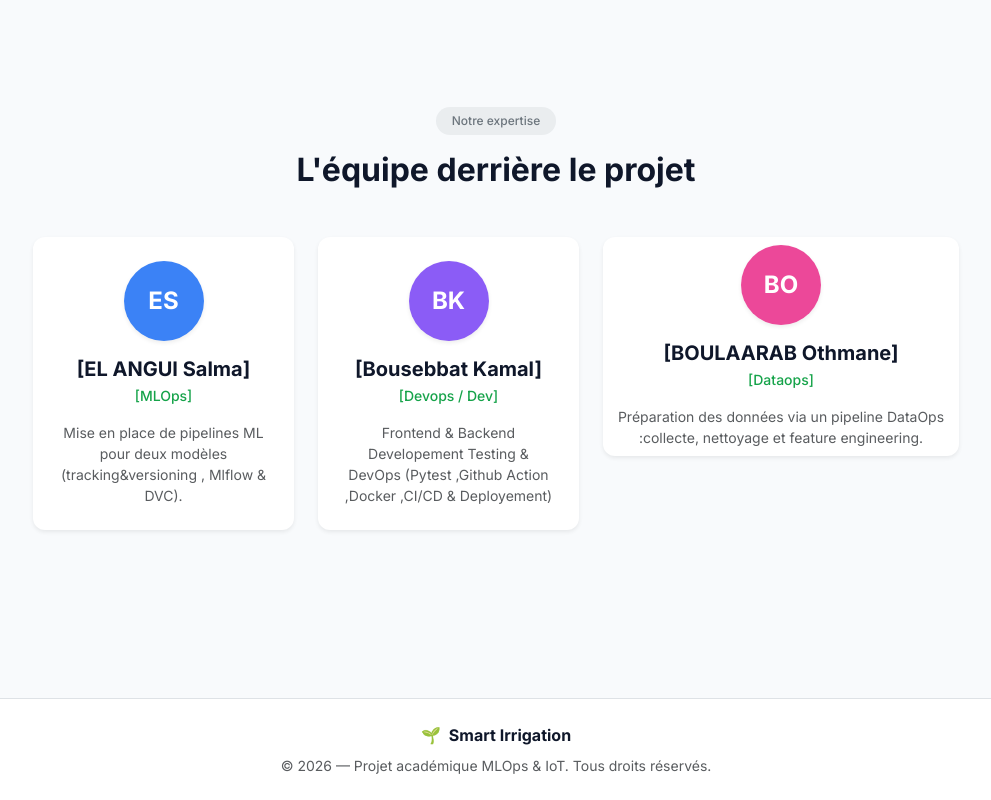
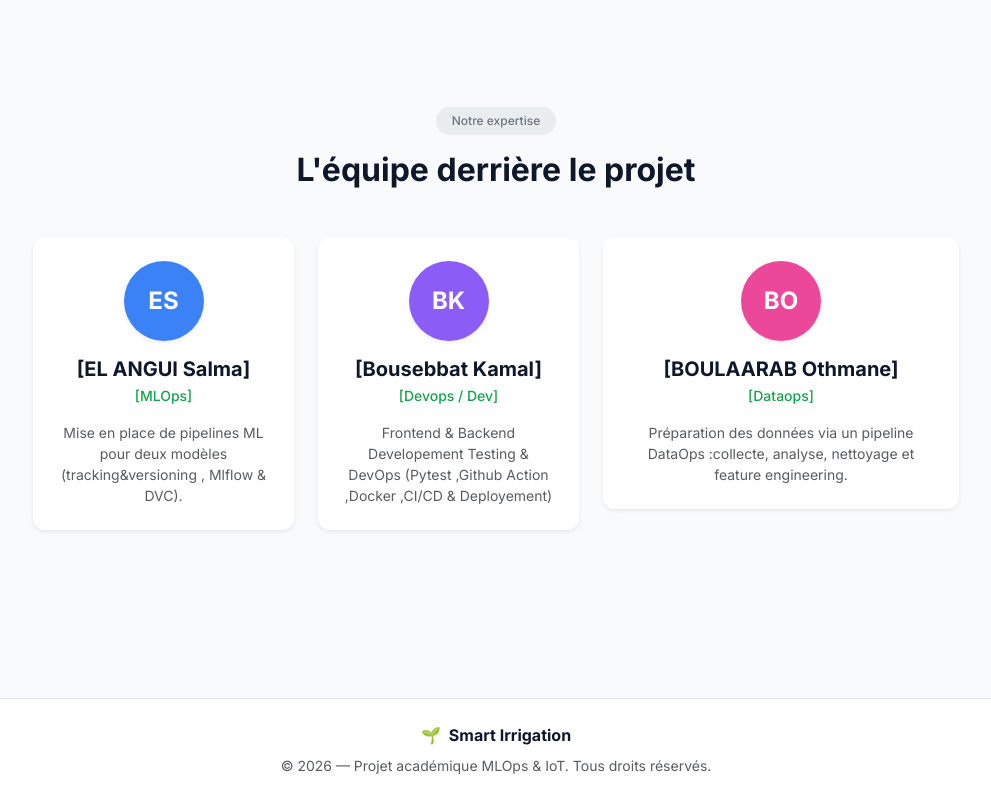
Before and after one commit to S6-IASD/Smart-Irrigation, a React (Vite) app in the folder front-end/: page / in a window 1280 px wide. Shown: the part 1268-2068 px from the top of the page, without its empty margins (144-1135 px from the left). Built offline with nearby package versions, Linux system fonts and the light colour scheme; no server answers.

Commit message:
Modify description in Bob Smith's card
Updated the description text for Bob Smith's placeholder card.

```diff
--- a/front-end/src/pages/Home.jsx
+++ b/front-end/src/pages/Home.jsx
@@ -132,13 +132,13 @@ const Home = () => {
 
             {/* Bob Smith Placeholder */}
             <Col md={4} lg={4} className="mb-4">
-              <Card className="border-0 shadow-sm text-center p-2 hover-card" style={{ borderRadius: '16px' }}>
+              <Card className="border-0 shadow-sm text-center p-4 hover-card" style={{ borderRadius: '16px' }}>
                 <div className="mx-auto rounded-circle d-flex align-items-center justify-content-center text-white mb-3 shadow-sm" style={{ width: '80px', height: '80px', backgroundColor: '#ec4899', fontSize: '24px', fontWeight: 'bold' }}>
                   BO
                 </div>
                 <h5 className="fw-bold mb-1" style={{ color: 'var(--color-sidebar)' }}>[BOULAARAB Othmane]</h5>
                 <div className="text-success small fw-medium mb-3">[Dataops]</div>
-                <p className="text-muted small mb-0">Préparation des données via un pipeline DataOps :collecte, nettoyage et feature engineering.</p>
+                <p className="text-muted small mb-0">Préparation des données via un pipeline DataOps :collecte, analyse, nettoyage et feature engineering.</p>
               </Card>
             </Col>
           </Row>
```
